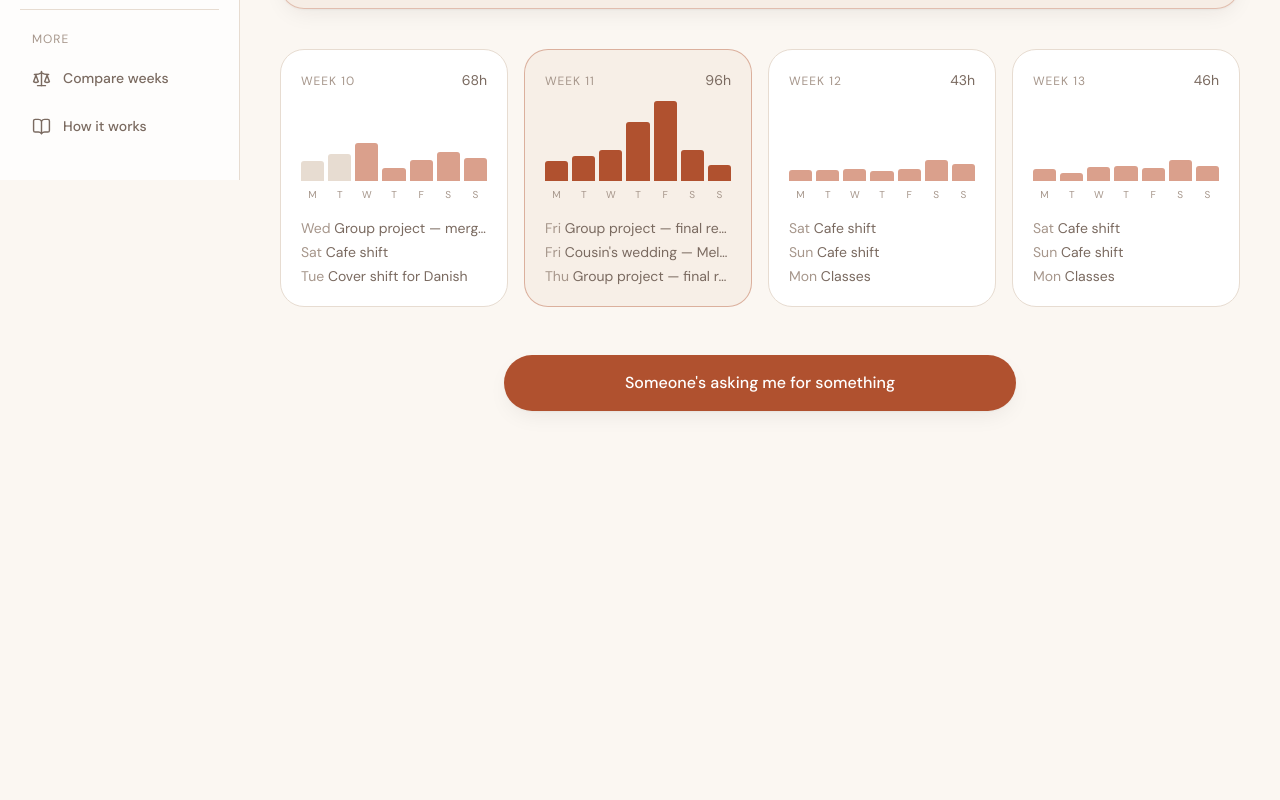
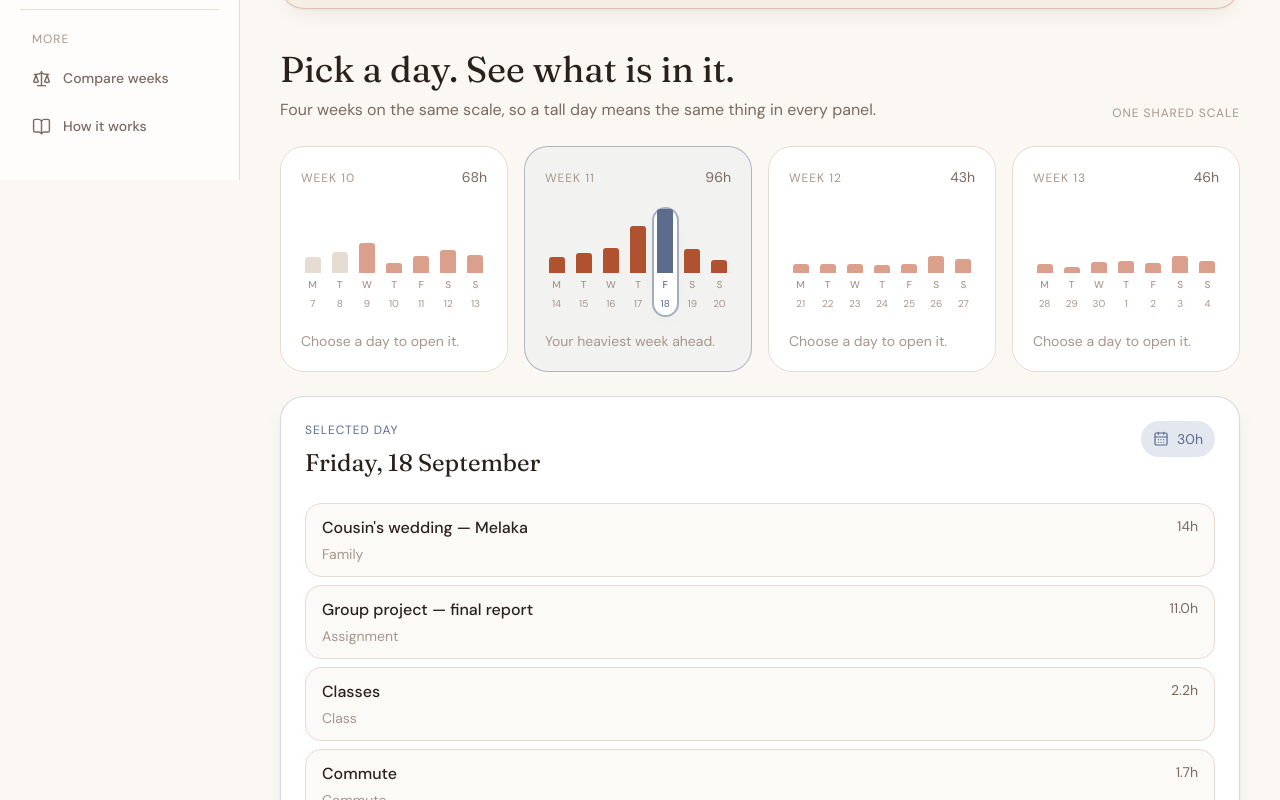
Before and after one commit to shuheng0330/CodeNection-2026, a Next.js app: page /week in a window 1280 px wide. Shown: the part 620-1420 px from the top of the page. Before the commit the page ends 1143 px from the top, so only its background shows below. Built offline with nearby package versions, Linux system fonts and the light colour scheme.

Commit message:
Add inspectable days to the four-week horizon

```diff
--- a/app/week/page.tsx
+++ b/app/week/page.tsx
@@ -53,7 +53,7 @@ export default function WeekPage() {
       </Reveal>
 
       <Reveal delay={0.14} className="mt-10">
-        <WeekPanels weeks={weeks} />
+        <WeekPanels weeks={weeks} events={events} />
       </Reveal>
 
       <Reveal delay={0.2} className="mx-auto mt-12 max-w-lg">
--- a/components/app/WeekPanels.tsx
+++ b/components/app/WeekPanels.tsx
@@ -1,32 +1,89 @@
 "use client";
 
+import { useMemo, useState } from "react";
 import { format, parseISO } from "date-fns";
+import { CalendarDays } from "lucide-react";
 import { WEEK } from "@/lib/copy";
-import { peakDayLoad, type WeekAhead } from "@/lib/engine/horizon";
+import { peakDayLoad, type DayLoad, type WeekAhead } from "@/lib/engine/horizon";
+import type { LoadEvent } from "@/lib/engine/types";
 
 /**
- * Four weeks, shown at once.
+ * Four weeks on one shared scale, with one inspectable day.
  *
- * Deliberately NOT animated. A controlled study of trend comparison on
- * phones found people were faster with small multiples than with animation
- * on seven of nine tasks — and animation would also mean a judge watching a
- * five-minute video has to wait for the answer instead of seeing it.
- *
- * One shared vertical scale across all four panels. Auto-scaling each panel
- * would make a quiet week look identical to a brutal one, which is the
- * failure mode that makes small multiples lie.
+ * The interface takes the calculated weeks and their source events. Selection,
+ * defaults, labels and detail presentation stay inside this module so the page
+ * does not need to coordinate chart state.
  */
-const DAY_INITIALS = ["M", "T", "W", "T", "F", "S", "S"];
+export function WeekPanels({
+  weeks,
+  events,
+}: {
+  weeks: WeekAhead[];
+  events: LoadEvent[];
+}) {
+  const [selectedDate, setSelectedDate] = useState<string | null>(null);
+  const peak = peakDayLoad(weeks);
+  const heaviestWeek = weeks.reduce<WeekAhead | null>(
+    (best, week) => (!best || week.load > best.load ? week : best),
+    null,
+  );
+  const days = useMemo(() => weeks.flatMap((week) => week.days), [weeks]);
 
-export function WeekPanels({ weeks }: { weeks: WeekAhead[] }) {
-  const peak = peakDayLoad(weeks);
-  const heaviest = weeks.reduce((a, b) => (b.load > a.load ? b : a));
+  const defaultDay = useMemo(() => {
+    const upcoming = days.filter((day) => !day.past);
+    const candidates = upcoming.length > 0 ? upcoming : days;
+    return candidates.reduce<DayLoad | null>(
+      (best, day) => (!best || day.load > best.load ? day : best),
+      null,
+    );
+  }, [days]);
+
+  const selectedDay =
+    days.find((day) => day.date === selectedDate) ?? defaultDay;
+  const selectedEvents = useMemo(
+    () =>
+      selectedDay
+        ? events
+            .filter((event) => event.date === selectedDay.date)
+            .sort((a, b) => b.hours - a.hours || a.title.localeCompare(b.title))
+        : [],
+    [events, selectedDay],
+  );
+
+  if (!selectedDay) {
+    return (
+      <div className="rounded-3xl border border-hairline bg-surface p-6 text-ink-muted">
+        {WEEK.noHorizon}
+      </div>
+    );
+  }
 
   return (
-    <div className="grid gap-4 sm:grid-cols-2 lg:grid-cols-4">
-      {weeks.map((w) => (
-        <Panel key={w.label} week={w} peak={peak} isPeak={w.label === heaviest.label} />
-      ))}
+    <div>
+      <div className="flex flex-wrap items-end justify-between gap-3">
+        <div>
+          <h2 className="font-display text-h2">{WEEK.livingTitle}</h2>
+          <p className="mt-2 text-ink-muted">{WEEK.livingLead}</p>
+        </div>
+        <p className="text-micro uppercase tracking-[0.08em] text-ink-faint">
+          {WEEK.sharedScale}
+        </p>
+      </div>
+
+      <div className="mt-6 grid gap-4 sm:grid-cols-2 xl:grid-cols-4">
+        {weeks.map((week) => (
+          <Panel
+            key={week.label}
+            week={week}
+            peak={peak}
+            isPeak={week.label === heaviestWeek?.label}
+            selectedDate={selectedDay.date}
+            onSelect={setSelectedDate}
+          />
+        ))}
+      </div>
+
+      <DayDetails day={selectedDay} events={selectedEvents} />
     </div>
   );
 }
@@ -35,18 +92,29 @@ function Panel({
   week,
   peak,
   isPeak,
+  selectedDate,
+  onSelect,
 }: {
   week: WeekAhead;
   peak: number;
   isPeak: boolean;
+  selectedDate: string;
+  onSelect: (date: string) => void;
 }) {
+  const containsSelection = week.days.some((day) => day.date === selectedDate);
+
   return (
-    <div
-      className={`rounded-3xl border p-5 ${
-        isPeak ? "border-clay-600/40 bg-clay-100/40" : "border-hairline bg-surface"
+    <section
+      aria-label={WEEK.weekSummary(week.label, week.hours)}
+      className={`rounded-3xl border p-5 transition-colors ${
+        containsSelection
+          ? "border-dusk/45 bg-dusk-100/35"
+          : isPeak
+            ? "border-clay-600/40 bg-clay-100/40"
+            : "border-hairline bg-surface"
       }`}
     >
-      <div className="flex items-baseline justify-between">
+      <div className="flex items-baseline justify-between gap-3">
         <p className="text-micro uppercase tracking-[0.08em] text-ink-faint">
           {week.label}
         </p>
@@ -54,39 +122,129 @@ function Panel({
       </div>
 
       <div
-        className="mt-4 flex h-24 items-end gap-1"
-        role="img"
-        aria-label={`${week.label}: ${WEEK.hoursLabel(week.hours)} across seven days`}
+        className="mt-4 grid h-28 grid-cols-7 items-end gap-1"
+        role="group"
+        aria-label={WEEK.daysLabel(week.label)}
       >
-        {week.days.map((d, i) => (
-          <div key={d.date} className="flex flex-1 flex-col items-center gap-1.5">
-            <div className="flex h-20 w-full items-end">
-              <div
-                className={`w-full rounded-t-[3px] ${
-                  d.past ? "bg-hairline" : isPeak ? "bg-clay-600" : "bg-clay-500/60"
-                }`}
-                style={{ height: `${Math.max(2, (d.load / peak) * 100)}%` }}
-              />
-            </div>
-            <span className="text-[10px] text-ink-faint">{DAY_INITIALS[i]}</span>
-          </div>
+        {week.days.map((day) => (
+          <DayButton
+            key={day.date}
+            day={day}
+            peak={peak}
+            selected={day.date === selectedDate}
+            emphasized={isPeak}
+            onSelect={onSelect}
+          />
         ))}
       </div>
 
-      <ul className="mt-4 grid gap-1">
-        {week.notable.length === 0 ? (
-          <li className="text-sm text-ink-faint">{WEEK.empty}</li>
-        ) : (
-          week.notable.map((e) => (
-            <li key={e.id} className="truncate text-sm text-ink-muted">
-              <span className="text-ink-faint">
-                {format(parseISO(e.date), "EEE")}
-              </span>{" "}
-              {e.title}
-            </li>
-          ))
-        )}
-      </ul>
-    </div>
+      <p className="mt-4 text-sm text-ink-faint">
+        {isPeak ? WEEK.heaviestWeek : WEEK.selectHint}
+      </p>
+    </section>
   );
 }
+
+function DayButton({
+  day,
+  peak,
+  selected,
+  emphasized,
+  onSelect,
+}: {
+  day: DayLoad;
+  peak: number;
+  selected: boolean;
+  emphasized: boolean;
+  onSelect: (date: string) => void;
+}) {
+  const date = parseISO(day.date);
+  const barHeight = Math.max(4, (day.load / peak) * 100);
+
+  return (
+    <button
+      type="button"
+      aria-pressed={selected}
+      aria-label={WEEK.dayLabel(
+        format(date, "EEEE, d MMMM"),
+        day.hours,
+        day.past,
+      )}
+      onClick={() => onSelect(day.date)}
+      className={`group flex min-h-24 min-w-0 flex-col items-center justify-end gap-1 rounded-xl px-0.5 pb-1 transition-colors ${
+        selected
+          ? "bg-surface text-dusk shadow-soft ring-2 ring-dusk/50"
+          : "text-ink-faint hover:bg-surface/75 hover:text-ink"
+      }`}
+    >
+      <span className="flex h-16 w-full items-end justify-center" aria-hidden>
+        <span
+          className={`w-full max-w-4 rounded-t-[3px] transition-colors ${
+            day.past
+              ? "bg-hairline"
+              : selected
+                ? "bg-dusk"
+                : emphasized
+                  ? "bg-clay-600"
+                  : "bg-clay-500/60"
+          }`}
+          style={{ height: `${barHeight}%` }}
+        />
+      </span>
+      <span className="text-[10px] font-medium" aria-hidden>
+        {format(date, "EEEEE")}
+      </span>
+      <span className="tnum text-[10px]" aria-hidden>
+        {format(date, "d")}
+      </span>
+    </button>
+  );
+}
+
+function DayDetails({ day, events }: { day: DayLoad; events: LoadEvent[] }) {
+  const date = format(parseISO(day.date), "EEEE, d MMMM");
+
+  return (
+    <section
+      aria-live="polite"
+      aria-label={WEEK.dayDetailsLabel(date)}
+      className="mt-6 rounded-3xl border border-dusk/25 bg-surface p-5 shadow-soft sm:p-6"
+    >
+      <div className="flex flex-wrap items-start justify-between gap-3">
+        <div>
+          <p className="text-micro uppercase tracking-[0.08em] text-dusk">
+            {day.past ? WEEK.alreadyCarried : WEEK.selectedDay}
+          </p>
+          <h3 className="mt-2 font-display text-2xl">{date}</h3>
+        </div>
+        <div className="flex items-center gap-2 rounded-full bg-dusk-100 px-3 py-2 text-sm text-dusk">
+          <CalendarDays aria-hidden size={16} strokeWidth={1.8} />
+          <span className="tnum">{WEEK.hoursLabel(day.hours)}</span>
+        </div>
+      </div>
+
+      {events.length === 0 ? (
+        <p className="mt-6 text-ink-muted">{WEEK.dayEmpty}</p>
+      ) : (
+        <ul className="mt-6 grid gap-2">
+          {events.map((event) => (
+            <li
+              key={event.id}
+              className="flex min-w-0 items-start justify-between gap-4 rounded-2xl border border-hairline bg-linen/60 px-4 py-3"
+            >
+              <div className="min-w-0">
+                <p className="font-medium text-ink">{event.title}</p>
+                <p className="mt-1 text-sm text-ink-faint">
+                  {WEEK.categories[event.category]}
+                </p>
+              </div>
+              <p className="tnum shrink-0 text-sm text-ink-muted">
+                {WEEK.eventHours(event.hours)}
+              </p>
+            </li>
+          ))}
+        </ul>
+      )}
+    </section>
+  );
+}
--- a/lib/copy.ts
+++ b/lib/copy.ts
@@ -297,6 +297,16 @@ export const COMPARE = {
 export const WEEK = {
   title: "The weeks ahead",
   lead: "Everything already on your calendar, weighed the same way as this week.",
+  livingTitle: "Pick a day. See what is in it.",
+  livingLead:
+    "Four weeks on the same scale, so a tall day means the same thing in every panel.",
+  sharedScale: "One shared scale",
+  selectHint: "Choose a day to open it.",
+  heaviestWeek: "Your heaviest week ahead.",
+  selectedDay: "Selected day",
+  alreadyCarried: "Already carried",
+  dayEmpty: "Nothing is planned for this day.",
+  noHorizon: "There are no weeks to show yet.",
   empty: "Nothing on this week.",
   wallLabel: "Worth knowing about now",
   /** "Week 11 is the one to watch — seven things land across four days." */
@@ -308,6 +318,24 @@ export const WEEK = {
     "None of it is optional, so the thing that helps is not adding anything to it.",
   quiet: "Nothing ahead looks unusual for you.",
   hoursLabel: (h: number): string => `${Math.round(h)}h`,
+  eventHours: (h: number): string =>
+    h < 1 ? "under an hour" : `${Number.isInteger(h) ? h : h.toFixed(1)}h`,
+  weekSummary: (label: string, hours: number): string =>
+    `${label}, ${Math.round(hours)} hours`,
+  daysLabel: (label: string): string => `Days in ${label}`,
+  dayLabel: (date: string, hours: number, past: boolean): string =>
+    `${date}, ${Math.round(hours)} hours${past ? ", already carried" : ""}`,
+  dayDetailsLabel: (date: string): string => `Commitments for ${date}`,
+  categories: {
+    class: "Class",
+    assignment: "Assignment",
+    shift: "Shift",
+    commute: "Commute",
+    family: "Family",
+    social: "Social",
+    club: "Club",
+    admin: "Admin",
+  },
   backToToday: "Today",
 } as const;
 
```
Also changed, not shown: 2 other files (tests, documents, lock files or other folders).
